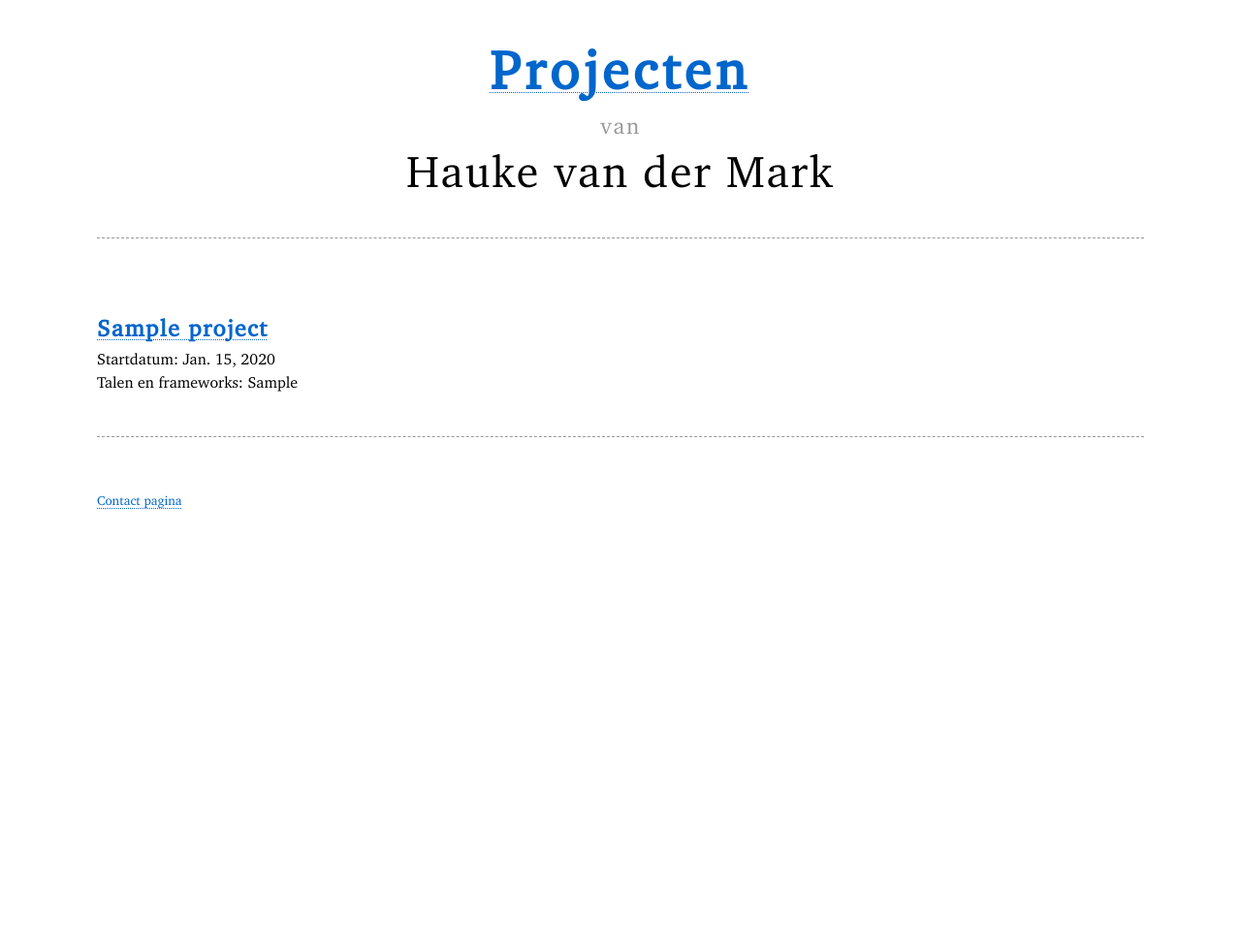
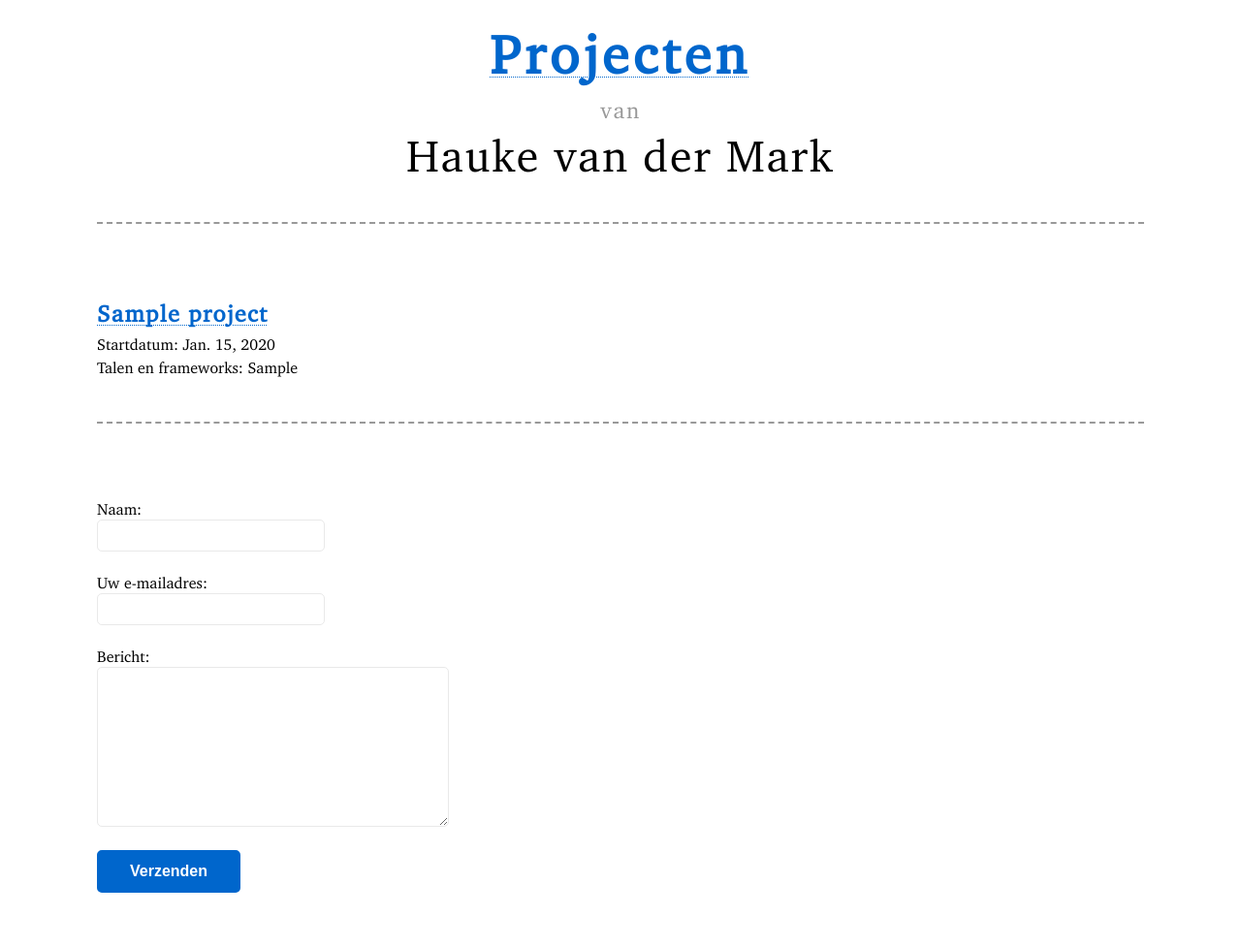
Before and after one commit to Hauke2222/Portfolio, a Django app: page /projects/ in a window 1280 px wide. Shown: the whole page at 97% size. Before the commit the page ends 525 px from the top, so only its background shows below. Run offline with Django 4.2, Linux system fonts and the light colour scheme; tables that the repository leaves empty hold one stand-in row (values such as "Sample post").

Commit message:
update layout

```diff
--- /dev/null
+++ b/projects/forms.py
@@ -0,0 +1,7 @@
+from django import forms
+
+
+class ContactForm(forms.Form):
+    name = forms.CharField(required=True, max_length=500)
+    email = forms.EmailField(required=True, max_length=500)
+    message = forms.CharField(widget=forms.Textarea, required=True, max_length=5000)
--- a/projects/views.py
+++ b/projects/views.py
@@ -1,13 +1,14 @@
 from django.shortcuts import get_list_or_404, get_object_or_404, render
-from django.core.paginator import Paginator
 from .models import Project
+from .forms import ContactForm
 
 # Create your views here.
 
 
 def index(request):
     projects = get_list_or_404(Project.objects.all().order_by("-project_start_date"))
-    return render(request, "projects/index.html", {"projects": projects})
+    form = ContactForm()
+    return render(request, "projects/index.html", {"projects": projects, "form": form})
 
 
 def detail(request, pk):
--- a/static/css/base.css
+++ b/static/css/base.css
@@ -63,9 +63,8 @@
    padding-bottom: 3rem;
  }
 
- main {
-   border-bottom: 1px dashed #999;
-   padding-bottom: 3em;
+ footer {
+   border-top: 2px dashed #999;
  }
 
  header {
@@ -114,7 +113,7 @@
  header {
    text-align: var(--justify-important);
    font-size: 28px;
-   border-bottom: 1px dashed #999;
+   border-bottom: 2px dashed #999;
 
  }
 
@@ -525,5 +524,5 @@
  }
 
  fieldset {
-   border: 1px dashed #999;
+   border: 2px dashed #999;
  }
--- a/templates/base.html
+++ b/templates/base.html
@@ -12,19 +12,6 @@
   </head>
 
   <body>
-    <header>
-      <a href="{% url 'projects_index' %}">
-        <h1>Projecten</h1>
-      </a>
-      <div><small>van</small></div>
-      <p>Hauke van der Mark</p>
-      <!-- <a href="{% url 'blog_index' %}">
-      <h1>blog</h1>
-    </a> -->
-    </header>
-    <main>{% block content%} {% endblock content %}</main>
-    <footer>
-      <a href="{% url 'contact' %}"><small>Contact pagina</small></a>
-    </footer>
+    <div>{% block content%} {% endblock content %}</div>
   </body>
 </html>
--- a/templates/contact/contact.html
+++ b/templates/contact/contact.html
@@ -1,10 +1,3 @@
-{% extends 'base.html' %} {% block content %}
-<a href="{% url 'projects_index' %}">
-  <small>&#10550; Terug naar overzicht</small>
-</a>
-<br />
-<fieldset>
-  <legend><h2>Contact formulier</h2></legend>
 <form method="post" action="{% url 'submit' %}">
   {% csrf_token %}
   <br />
@@ -26,6 +19,3 @@
 
   <button type="submit">Verzenden</button>
 </form>
-</fieldset>
-
-{% endblock content %}
--- a/templates/projects/index.html
+++ b/templates/projects/index.html
@@ -1,4 +1,12 @@
 {% extends "base.html" %} {% block content %} {% for project in projects %}
+<header>
+  <a href="{% url 'projects_index' %}">
+    <h1>Projecten</h1>
+  </a>
+  <div><small>van</small></div>
+  <p>Hauke van der Mark</p>
+</header>
+<main>
   <div id="project-listing">
     <a href="{% url 'project_detail' project.pk %}">
       <h2>{{project.title}}</h2>
@@ -6,4 +14,8 @@
     <p>Startdatum: {{project.project_start_date}}</p>
     <p>Talen en frameworks: {{project.tech_stack}}</p>
   </div>
+</main>
+<footer>
+  {% include "contact/contact.html" with objects=form %}
+</footer>
 {% endfor %} {% endblock %}
```
Lines whose indentation alone changed are shown as unchanged.
